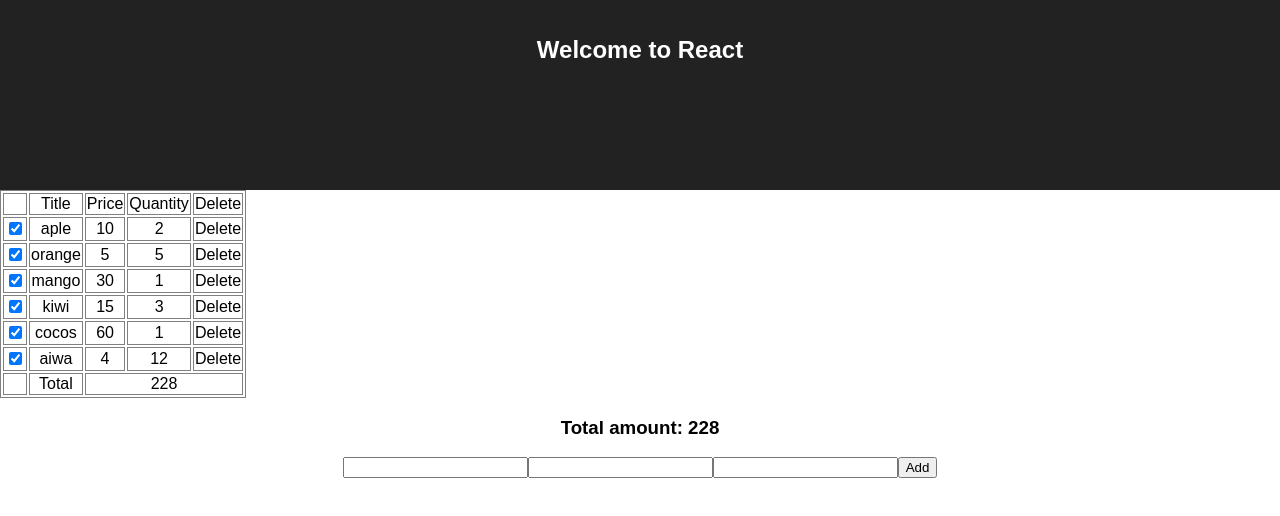
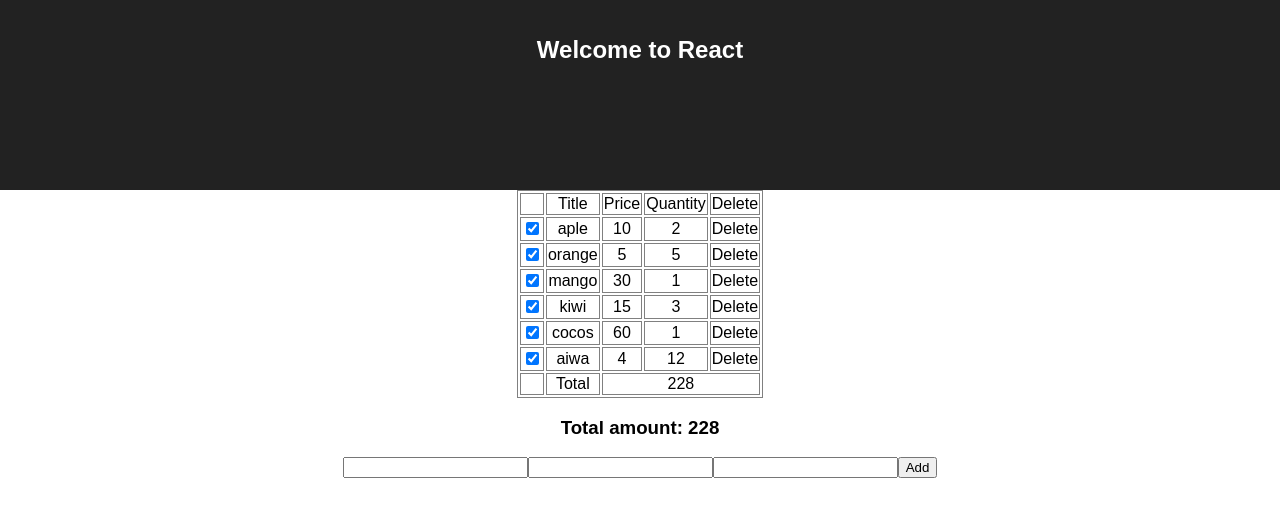
Before and after one commit to behuamuh/codemu, a React (Create React App) app: page /task76 in a window 1280 px wide. Shown: the top 516 px of the page. Built offline with nearby package versions, Linux system fonts and the light colour scheme.

Commit message:
up task to 76

```diff
--- a/src/index.css
+++ b/src/index.css
@@ -11,3 +11,7 @@ a{
 table, td{
   border: 1px solid gray;
 }
+
+table{
+  margin: 0 auto;
+}
--- a/src/sevenComponents/Task76.js
+++ b/src/sevenComponents/Task76.js
@@ -46,7 +46,7 @@ export default class Task76 extends Component {
     const { products } = this.state;
     const newProducts = [
       ...products.slice(0, index),
-      { ...products(index), ...{ checked: !products(index).checked } },
+      { ...products[index], ...{ checked: !products[index].checked } },
       ...products.slice(index + 1),
     ];
 
```
